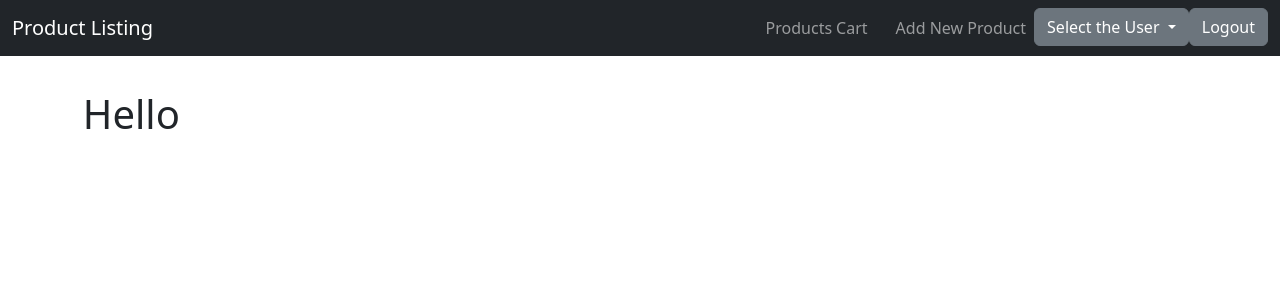
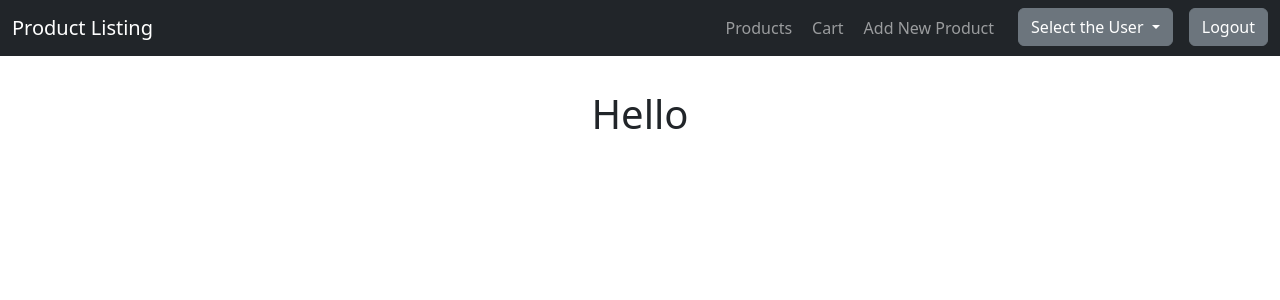
Before and after one commit to aditya-1117-dev/Training, a React (Vite) app in the folder Exercise/React/react-product-listing-exercise/: page / in a window 1280 px wide. Shown: the top 300 px of the page. Built offline with nearby package versions, Linux system fonts and the light colour scheme; no server answers; sample sign-in values are in the browser's storage.

Commit message:
Refactor code for UI improvements

```diff
--- a/Exercise/React/react-product-listing-exercise/src/App.css
+++ b/Exercise/React/react-product-listing-exercise/src/App.css
@@ -3,7 +3,7 @@
   margin: 0 0;
   width: 100vw;
   padding: 0;
-/*  text-align: center;*/
+  text-align: center;
 }
 
 /*.logo {*/
--- a/Exercise/React/react-product-listing-exercise/src/Components/Form.tsx
+++ b/Exercise/React/react-product-listing-exercise/src/Components/Form.tsx
@@ -3,6 +3,7 @@ import {observer} from "mobx-react-lite";
 import {ReactNode} from "react";
 import {FormStore} from "../stores/formStore.tsx";
 import { formStoreContext } from "../context/formContext.tsx";
+import Loader from "./Loader/Loader.tsx";
 
 interface IForm<T> {
     showSaveButton?: boolean,
@@ -24,6 +25,12 @@ function Form<T>({showSaveButton, showResetButton, children, formStore}: IForm<T
             <ReactStrapForm>
                 {children}
                 <Row>
+                    {formStore.submitting
+                        ?
+                        <Col>
+                            <Loader height={50} width={50} />
+                        </Col>
+                        :
                         <Col>
                             {(!isFormSubmitted || showSaveButton)
                                 && <Button onClick={() => formStore.submitForm()} color="primary" disabled={isFormSubmitted}> Submit </Button>}
@@ -32,7 +39,7 @@ function Form<T>({showSaveButton, showResetButton, children, formStore}: IForm<T
                             {(isFormSubmitted || showResetButton)
                                 && <Button onClick={() => formStore.resetForm()} color="primary"> Reset </Button>
                             }
-                    </Col>
+                        </Col> }
                 </Row>
             </ReactStrapForm>
         </formStoreContext.Provider>
--- a/Exercise/React/react-product-listing-exercise/src/Components/Navbar/Navbar.tsx
+++ b/Exercise/React/react-product-listing-exercise/src/Components/Navbar/Navbar.tsx
@@ -1,4 +1,4 @@
-import {Col, Nav, Navbar, NavbarBrand, NavItem, Row} from "reactstrap";
+import {Badge, Nav, Navbar, NavbarBrand, NavItem, Row} from "reactstrap";
 import {NavLink} from "react-router-dom";
 import {useContext} from "react";
 import { UserContext } from "../../App.tsx";
@@ -7,7 +7,7 @@ import LogOut from "../LogOut.tsx";
 
 export default function NavbarComponent({users, cartLength} : any) {
     const [currentUser, setCurrentUser] = useContext(UserContext);
-    const usernames = users?.data?.users.map((user : any) => user.username);
+    const usernames = users?.data?.users.map((user : any) => user.username.toUpperCase() );
 
     const token = localStorage.getItem("accessToken");
     const role = localStorage.getItem("role");
@@ -18,13 +18,9 @@ export default function NavbarComponent({users, cartLength} : any) {
             component : (key : any) => (
                 <NavItem key={key}>
                     <Row>
-                        <Col>
-                            {cartLength > 0 && (
-                                <p style={{ color: "white", padding: 0, margin: 0}}>{cartLength}</p>
-                            )}
-                        </Col>
-                        <NavLink to="/cart" className="nav-link">
-                            {currentUser !== "" ? `${currentUser}'s Cart` : 'Cart'}
+                        <NavLink to="/cart" className="nav-link d-flex justify-content-between align-items-center">
+                            <span>{currentUser !== "" ? `${(currentUser.toUpperCase())}'s Cart` : 'Cart'}</span>
+                            {cartLength > 0 && (<Badge className="ms-2" >{cartLength}</Badge>)}
                         </NavLink>
                     </Row>
                 </NavItem>
@@ -49,12 +45,11 @@ export default function NavbarComponent({users, cartLength} : any) {
             )
         }
     ]
-
     return (
         <Navbar color="dark" light={false} dark={true} fixed="top" expand="md" className="mb-4">
             <NavbarBrand href="/">Product Listing</NavbarBrand>
             {token && role &&
-                <Nav className="ms-auto" navbar>
+                <Nav className="ms-auto gap-xl-3" navbar>
                     <NavItem key={'products'}>
                         <NavLink to={role} className="nav-link"> Products </NavLink>
                     </NavItem>
--- a/Exercise/React/react-product-listing-exercise/src/Components/ProductListing/ListProducts.tsx
+++ b/Exercise/React/react-product-listing-exercise/src/Components/ProductListing/ListProducts.tsx
@@ -16,14 +16,22 @@ export default function ListProducts({ loading, totalPages, products, currentPag
     }
     return (
         <Col md={8} style={{ margin: "0 auto" }}>
-            <Row className="mb-3">
-                <PaginationComponent currentPage={currentPage  % (totalPages+1)} onPageChange={onPageChange} totalPages={totalPages}/>
-                <DropdownItems baseValue="Select Number of Products to show" list={setLimitArray} selectedItem={limit} setSelectedItem={setLimit} />
-            </Row>
             {loading? <Loader height={100} width={100} /> :
                 !products || products.length === 0 ? <Row className="bold justify-content-center"> No Products Available</Row> :
-                products.map((product : IProduct) =><ProductCard key={product.id} product={product} setProducts={setProducts} /> )
+                products.map((product : IProduct) =><ProductCard key={product.id+product.title} product={product} setProducts={setProducts} /> )
             }
+            <Row className="mb-3">
+                {products?.length !== 0 &&
+                    <>
+                        <Col md={5}>
+                            <PaginationComponent currentPage={currentPage  % (totalPages+1)} onPageChange={onPageChange} totalPages={totalPages}/>
+                        </Col>
+                        <Col md={1}>
+                            <DropdownItems baseValue="Select Number of Products to show" list={setLimitArray} selectedItem={limit} setSelectedItem={setLimit} />
+                        </Col>
+                    </>
+                }
+            </Row>
         </Col>
     )
 }
--- a/Exercise/React/react-product-listing-exercise/src/Components/ProductListing/ProductCard.tsx
+++ b/Exercise/React/react-product-listing-exercise/src/Components/ProductListing/ProductCard.tsx
@@ -4,7 +4,7 @@ import {useContext, useEffect, useState} from "react";
 import {UserContext} from "../../App.tsx";
 import AddToCartButton from "./AddToCartButton.tsx";
 
-export default function ProductCard({product, setProducts}:{product: IProduct, setProducts : Function}){
+export default function ProductCard({product, setProducts}:{product: IProduct, setProducts : any}){
     const [quantity, setQuantity] = useState<number>(product.quantity || 0);
     const [, , userID] = useContext(UserContext);
 
--- a/Exercise/React/react-product-listing-exercise/src/Pages/Cart/Cart.tsx
+++ b/Exercise/React/react-product-listing-exercise/src/Pages/Cart/Cart.tsx
@@ -21,8 +21,6 @@ const Cart = ({loading, setProducts}: { loading: boolean, setProducts: Function
         ? userCart?.data?.carts[0]?.products.slice(startIdx, startIdx + limit)
         : localStorageProducts?.slice(startIdx, startIdx + limit)
 
-    // const [products, setProducts] = useState(cartProducts);
-
     return (
         <Container>
             {!localStorageProducts && userCart?.loading
--- a/Exercise/React/react-product-listing-exercise/src/Pages/Home/Home.tsx
+++ b/Exercise/React/react-product-listing-exercise/src/Pages/Home/Home.tsx
@@ -31,10 +31,14 @@ const Home = ({setProducts} : {setProducts: Function}) =>{
     const query : string = search.value.length > 0 ? `/search?q=${search.value}` : '';
 
     const [currentPage, setCurrentPage] = useState(1);
-    const [limit, setLimit] = useState(20);
+    const [limit, setLimit] = useState(2);
     const limitAndSkip = `limit=${limit}&skip=${(currentPage-1)*limit}`;
     const url = findUrl(query, selectedCategory, limitAndSkip);
     const paginatedProducts : IFetchedProducts = useFetch(url, query !== ""? 1000 : 0);
+    const localStorageProducts = JSON.parse(localStorage.getItem('products') || '[]')
+        .map( (product : any) => {
+            return  { ...product, quantity : 0 }
+        } );
     const totalPages = Math.ceil( (paginatedProducts?.data?.total?? 0) / limit );
 
     const products : IProduct[] | undefined = filterByKey( paginatedProducts?.data?.products, "category", selectedCategory);
@@ -55,7 +59,9 @@ const Home = ({setProducts} : {setProducts: Function}) =>{
                 <DropdownItems baseValue="Select the Category" list={categories?.data} selectedItem={selectedCategory} setSelectedItem={handleCategoryChange} />
             </Container>
             <ListProducts
-                products={products}
+                products={currentPage===1 && products
+                    ? [...localStorageProducts , ...products]
+                    : products}
                 totalPages={totalPages}
                 currentPage={currentPage}
                 setCurrentPage={setCurrentPage}
--- a/Exercise/React/react-product-listing-exercise/src/Pages/Login/Login.tsx
+++ b/Exercise/React/react-product-listing-exercise/src/Pages/Login/Login.tsx
@@ -6,7 +6,7 @@ import {Col, Container, Row} from "reactstrap";
 import postRequest from "../../Utility/postRequest.tsx";
 import getRequest from "../../Utility/getRequest.tsx";
 import {useContext, useEffect, useRef} from "react";
-import {action, observable} from "mobx";
+import {observable} from "mobx";
 import {UserContext} from "../../App.tsx";
 import {useNavigate} from "react-router-dom";
 import {observer} from "mobx-react-lite";
@@ -29,9 +29,9 @@ class loginRootStore{
         this.loginFormStore.setOnSubmitCallBack( async (data: any) => {
             const {username, password } = data;
             try {
+                this.loginFormStore.setSubmission(true);
                 const response = await postRequest('https://dummyjson.com/auth/login', {username, password});
                 const user = await getRequest(`https://dummyjson.com/auth/me`, {'Authorization': `Bearer ${response.accessToken}`,});
-
                 localStorage.setItem("accessToken", response.accessToken);
                 localStorage.setItem("role", user.role);
                 setCurrentUser( ()=> user.username);
@@ -39,6 +39,9 @@ class loginRootStore{
                 navigate(`/${user.role}`);
             }catch (e) {
                 console.log(e)
+            }
+            finally {
+                this.loginFormStore.setSubmission(false);
             }
         });
     }
```
Also changed, not shown: Exercise/React/react-product-listing-exercise/src/App.tsx (+3 -4 lines). Lines whose indentation alone changed are shown as unchanged.
